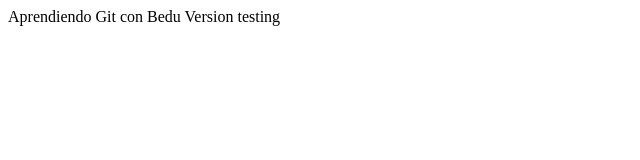
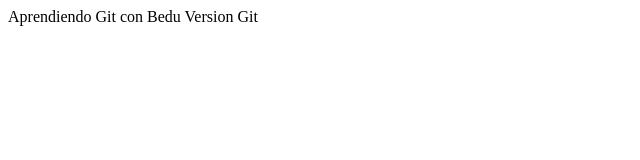
Before and after one commit to OscarHendrix10/Modulo-Git, a plain HTML site: page index.html in a window 1280 px wide. Shown: the full height of the page, 0-640 px from the left. Drawn offline with Linux system fonts and the light colour scheme.

Commit message:
Firts commit

```diff
--- a/index.html
+++ b/index.html
@@ -5,7 +5,7 @@
 	</head>
 	<body>
 		Aprendiendo Git con Bedu
-		Version testing
+		Version Git
 	</body>
 </html
 >
```
